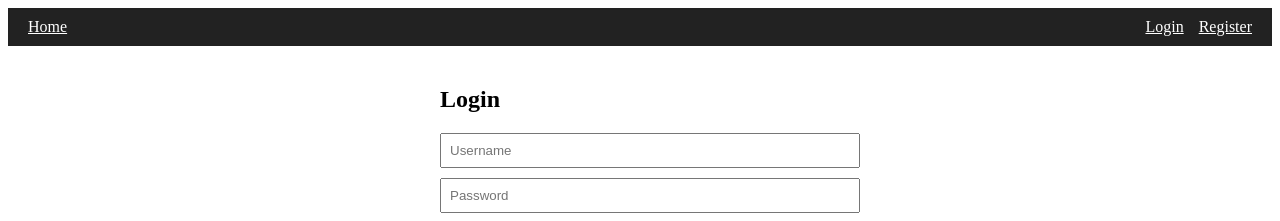
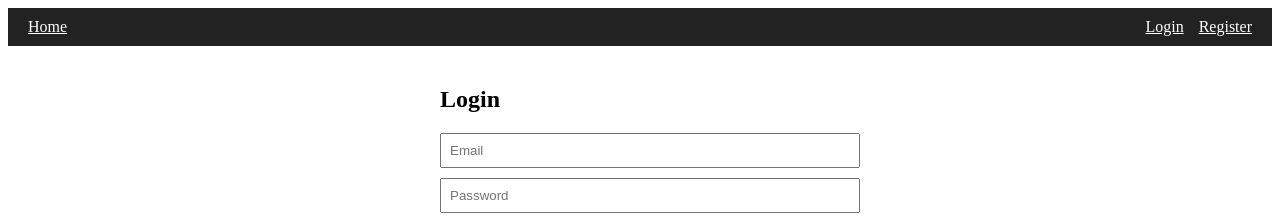
Before and after one commit to SanviSan/ipl-ai-predictor, a React (Create React App) app in the folder frontend/: page /login in a window 1280 px wide. Shown: the top 221 px of the page. Built offline with nearby package versions, Linux system fonts and the light colour scheme; no server answers.

Commit message:
updated to fix login issues

```diff
--- a/frontend/src/pages/login.js
+++ b/frontend/src/pages/login.js
@@ -5,7 +5,7 @@ import { useNavigate } from "react-router-dom";
 import { API_URL } from "../api/api";
 
 export default function Login() {
-  const [form, setForm] = useState({ username: "", password: "" });
+  const [form, setForm] = useState({ email: "", password: "" }); // ✅ Use email
   const [error, setError] = useState("");
   const navigate = useNavigate();
   const { login } = useContext(UserContext);
@@ -29,7 +29,7 @@ export default function Login() {
       const data = await res.json();
 
       if (!res.ok) {
-        // Handle backend validation errors
+        // Handle backend validation or auth errors
         throw new Error(data.detail || "Login failed");
       }
 
@@ -51,9 +51,9 @@ export default function Login() {
       <h2>Login</h2>
       <form onSubmit={handleSubmit}>
         <input
-          placeholder="Username"
-          value={form.username}
-          onChange={(e) => setForm({ ...form, username: e.target.value })}
+          placeholder="Email"
+          value={form.email}
+          onChange={(e) => setForm({ ...form, email: e.target.value })}
           style={{ display: "block", marginBottom: "10px", padding: "8px", width: "100%" }}
         />
         <input
```
